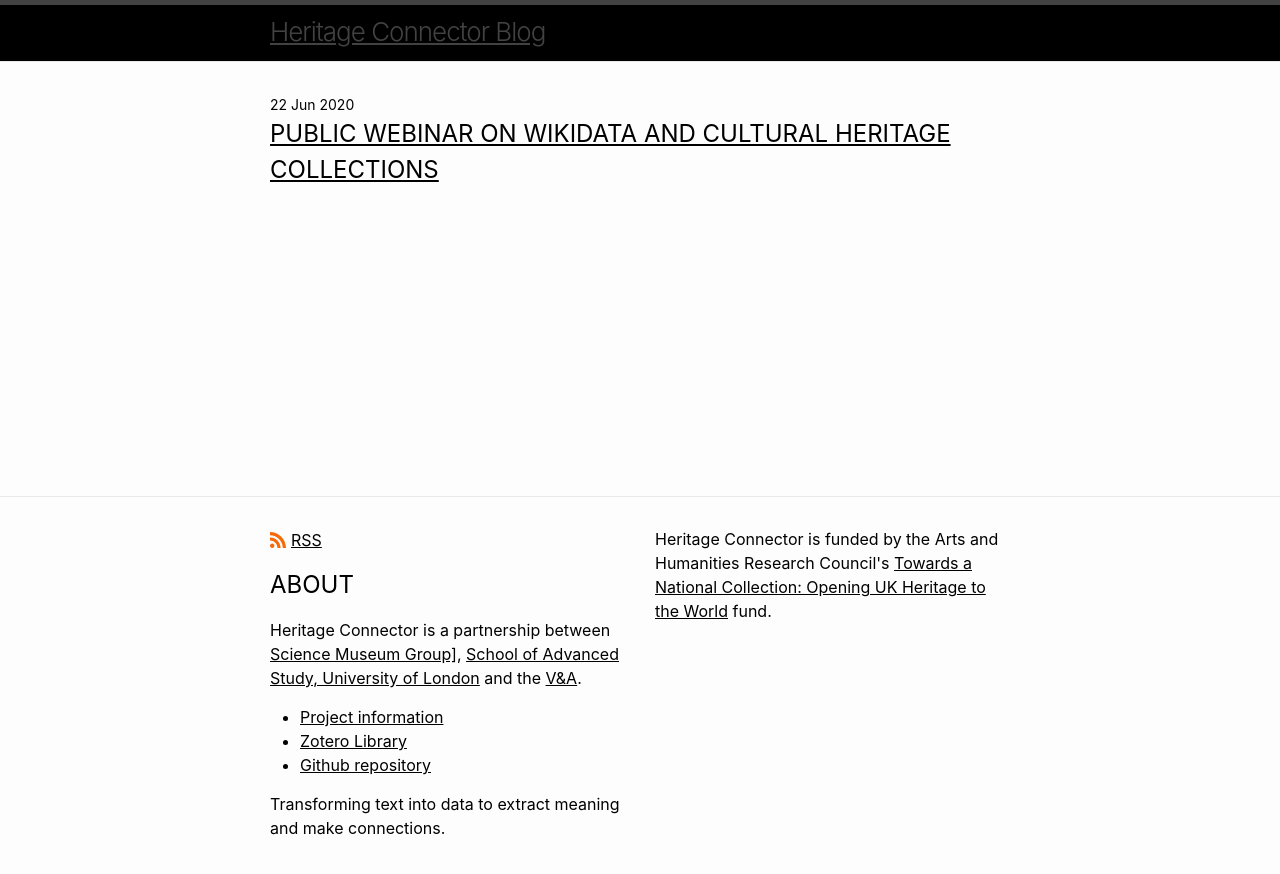
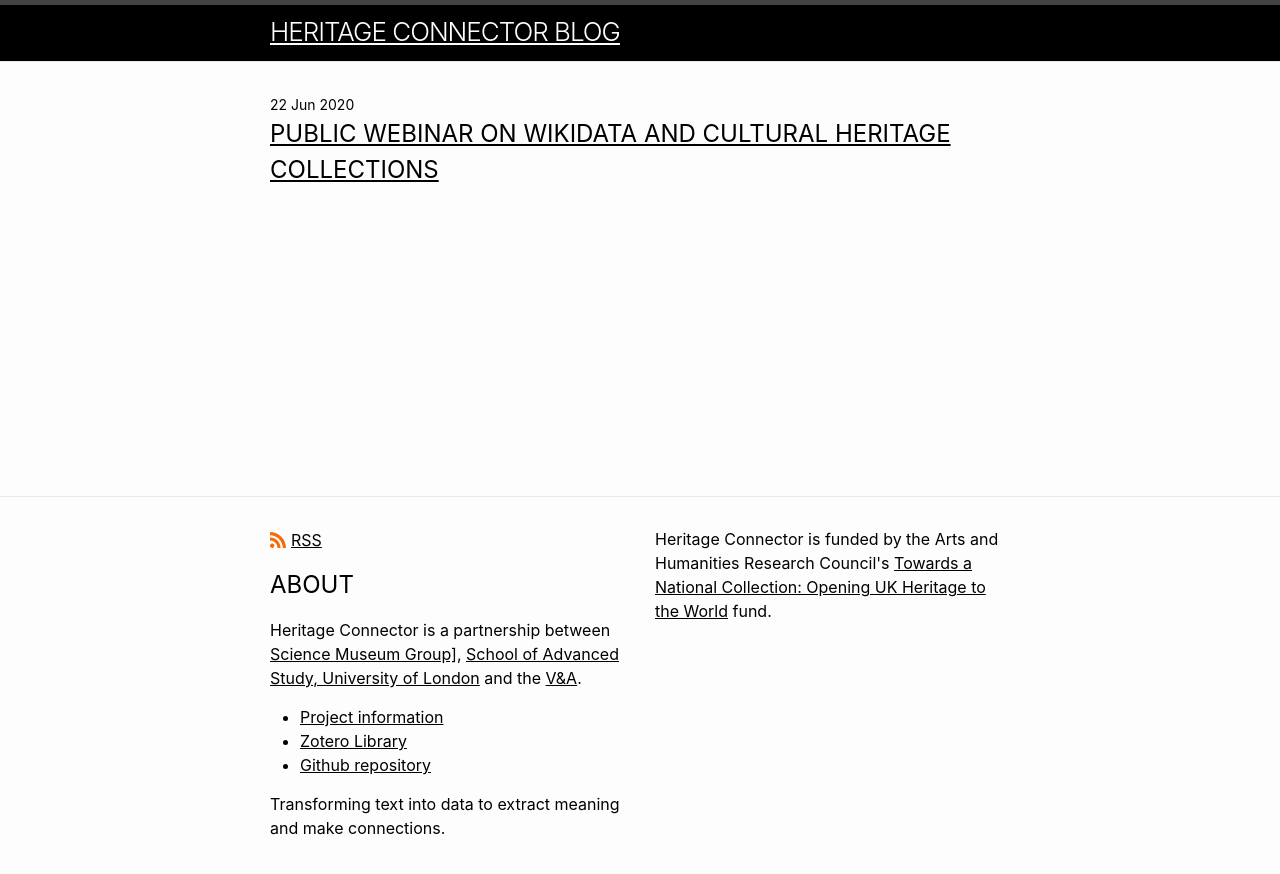
Before and after one commit to portableant/heritageconnector, a Jekyll site: the page built from README.md, in a window 1280 px wide. Shown: the top 874 px of the page. Built offline with Jekyll 4.4.1, drawn with Linux system fonts in a browser that asks for light colours; some web fonts are replaced; our own code applies the rules of GitHub Pages for plain Markdown files.

Commit message:
Update custom-styles.scss

```diff
--- a/_sass/minima/custom-styles.scss
+++ b/_sass/minima/custom-styles.scss
@@ -1,8 +1,8 @@
 // Placeholder to allow defining custom styles that override everything else.
 // (Use `_sass/minima/custom-variables.scss` to override variable defaults)
 header.site-header {background-color: black;}
-.site-title a:visited a:hover {color: white; text-transform: uppercase;}
+.site-title, .site-title:visited {color: white; text-transform: uppercase;}
 .site-nav {display: none;}
-a {color: black; text-decoration: underline;}
+a, a:visited, a:hover {color: black; text-decoration: underline;}
 .footer-col-wrapper {color: black; font-size: 1em;}
 .post-meta {color: black;}
```
